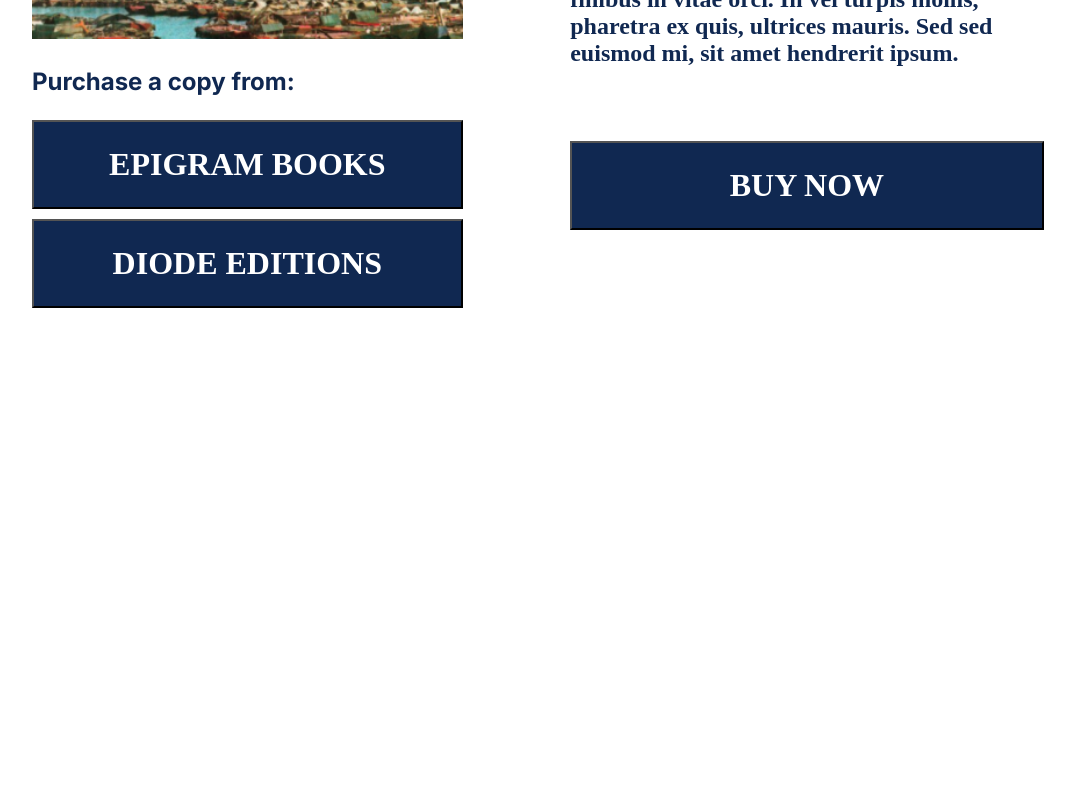
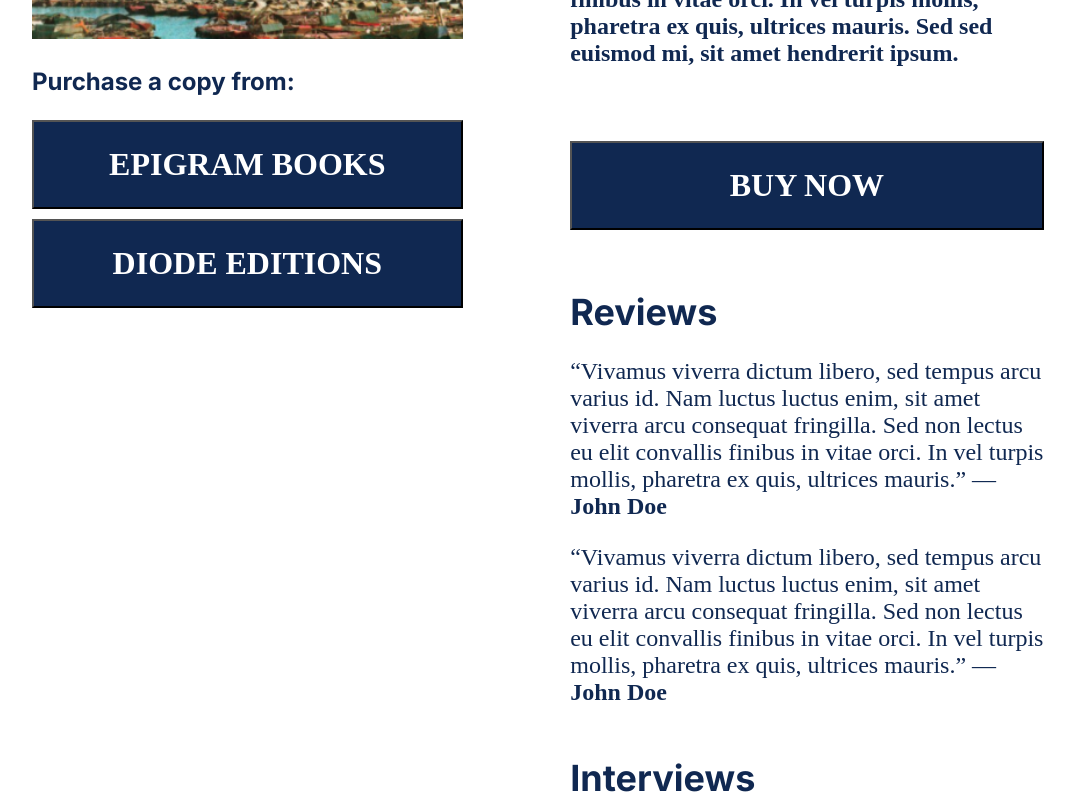
Before and after one commit to Darren-Loh/shawn-hoo-portfolio-web, a React (Create React App) app: page / in a window 1280 px wide. Shown: the part 649-1449 px from the top of the page, without its empty margins (118-1193 px from the left). Before the commit the page ends 967 px from the top, so only its background shows below. Built offline with nearby package versions, Linux system fonts and the light colour scheme.

Commit message:
added reviews and interview content in book page

```diff
--- a/src/Components/Book.js
+++ b/src/Components/Book.js
@@ -14,11 +14,15 @@ class Book extends Component {
                 </div>
                 <div className='body-col-right'>
                     <h2>Of the Florids</h2>
-                    <p className='text'>Diode Editions, 2022</p>
-                    <p className='text'>Winner of the 2021 Diode Editions Chapbook Prize</p>
-                    <p className='text'>Runner-up of the 2021 Tupelo Press Sunken Garden Chapbook Prize</p>
-                    <p className='text description'>Lorem ipsum dolor sit amet, consectetur adipiscing elit. Donec faucibus dui nec dignissim tempor. Vivamus viverra dictum libero, sed tempus arcu varius id. Nam luctus luctus enim, sit amet viverra arcu consequat fringilla. Sed non lectus eu elit convallis finibus in vitae orci. In vel turpis mollis, pharetra ex quis, ultrices mauris. Sed sed euismod mi, sit amet hendrerit ipsum.</p>
+                    <p className='main-text'>Diode Editions, 2022</p>
+                    <p className='main-text'>Winner of the 2021 Diode Editions Chapbook Prize</p>
+                    <p className='main-text'>Runner-up of the 2021 Tupelo Press Sunken Garden Chapbook Prize</p>
+                    <p className='main-text description'>Lorem ipsum dolor sit amet, consectetur adipiscing elit. Donec faucibus dui nec dignissim tempor. Vivamus viverra dictum libero, sed tempus arcu varius id. Nam luctus luctus enim, sit amet viverra arcu consequat fringilla. Sed non lectus eu elit convallis finibus in vitae orci. In vel turpis mollis, pharetra ex quis, ultrices mauris. Sed sed euismod mi, sit amet hendrerit ipsum.</p>
                     <button>BUY NOW</button>
+                    <h3>Reviews</h3>
+                    <p className='text'><span>“Vivamus viverra dictum libero, sed tempus arcu varius id. Nam luctus luctus enim, sit amet viverra arcu consequat fringilla. Sed non lectus eu elit convallis finibus in vitae orci. In vel turpis mollis, pharetra ex quis, ultrices mauris.” —</span><span className='reviews-signoff-name'>John Doe</span></p>
+                    <p className='text'><span>“Vivamus viverra dictum libero, sed tempus arcu varius id. Nam luctus luctus enim, sit amet viverra arcu consequat fringilla. Sed non lectus eu elit convallis finibus in vitae orci. In vel turpis mollis, pharetra ex quis, ultrices mauris.” —</span><span className='reviews-signoff-name'>John Doe</span></p>
+                    <h3>Interviews</h3>
                 </div>
             </div>
         )
--- a/src/Components/CSS/Book.css
+++ b/src/Components/CSS/Book.css
@@ -40,7 +40,7 @@ button {
     margin-bottom: 0;
 }
 
-.text {
+.main-text {
     width: 80%;
     font-family: 'Newsreader';
     font-weight: 700;
@@ -51,3 +51,23 @@ button {
     padding-top: 50px;
     padding-bottom: 50px;
 }
+
+.body-col-right h3 {
+    width: 80%;
+    font-family: 'Inter';
+    font-weight: 700;
+    font-size: 36px;
+    margin-top: 50px;
+    margin-bottom: 0;
+}
+
+.text {
+    width: 80%;
+    font-family: 'Newsreader';
+    font-weight: 400;
+    font-size: 24px;
+}
+
+.reviews-signoff-name {
+    font-weight: 700;
+}
```
